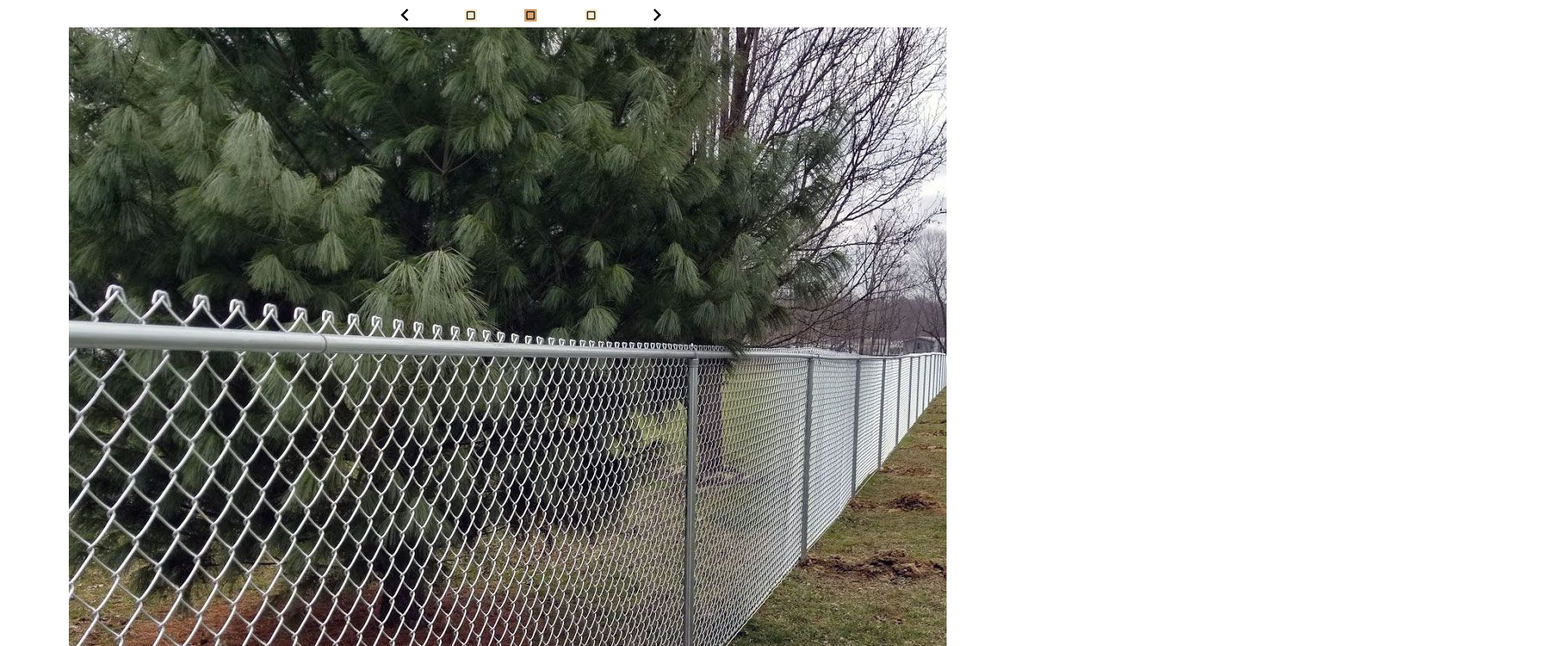
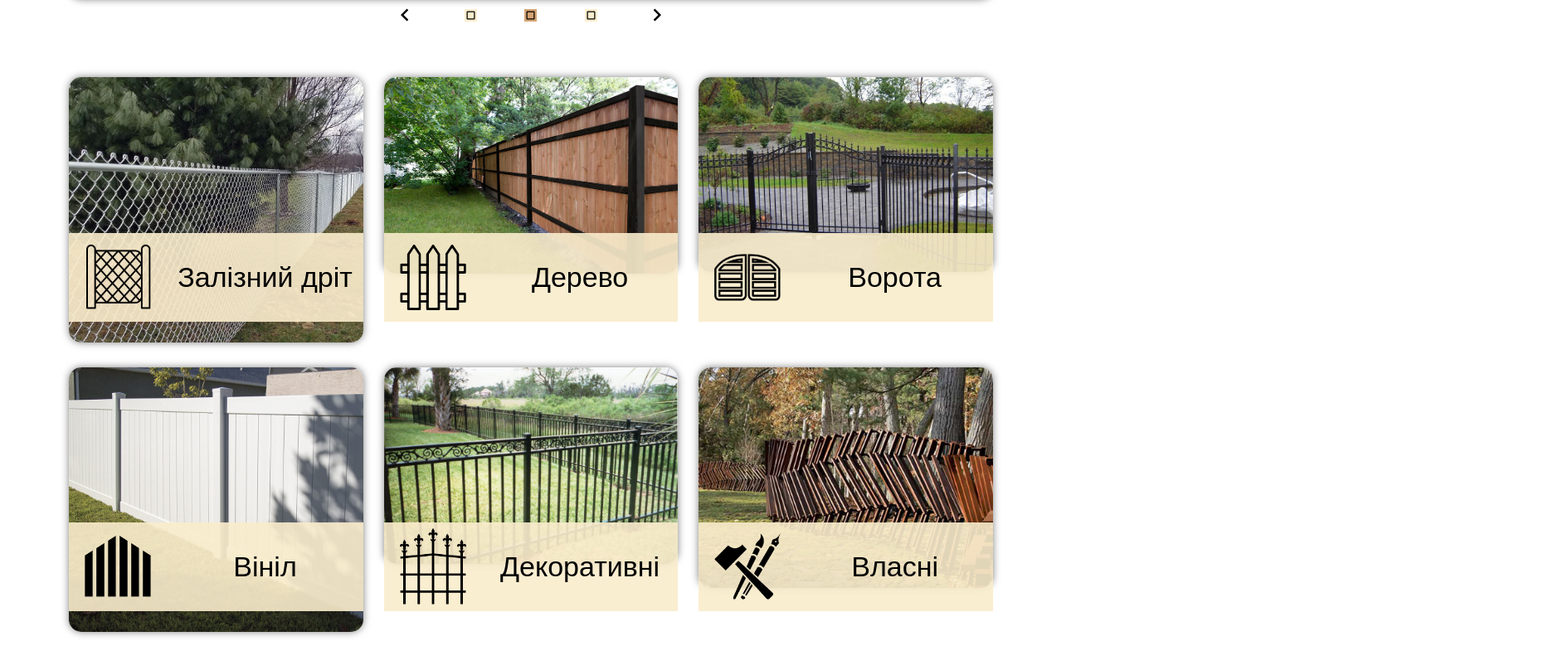
Before and after one commit to d9nchik/gozha_ogorozha, a plain HTML site: page index.html in a window 1280 px wide. Shown: the part 720-1499 px from the top of the page at 83% size, 1872 px wide, since content can reach past the window. Drawn offline with Linux system fonts and the light colour scheme; a web font is replaced by a local one.

Commit message:
add style for menu on PC

```diff
--- a/css/main.sass
+++ b/css/main.sass
@@ -79,6 +79,7 @@ main, footer
 
 main
   min-height: 500px
+
   #promo
     width: 100%
     position: relative
@@ -98,6 +99,7 @@ main
         min-width: 200px
         width: 100%
         border-radius: 15px
+        box-shadow: 0 0 10px rgba(0, 0, 0, 0.5)
 
       h3
         margin: 0
@@ -136,6 +138,50 @@ main
 
       img#active-carousel-contraoller
         background-color: $brown
+
+
+  #menu
+    display: grid
+    grid-gap: 25px
+    margin-top: 60px
+    grid-template-columns: repeat(3, 1fr)
+
+    .menu-item
+      position: relative
+      width: 100%
+      margin-right: 30px
+
+
+      .menu-item-title
+        width: 100%
+        background-color: transparentize($primary-1, 0.1)
+        display: grid
+        grid-template-columns: 1fr 2fr
+        position: absolute
+        bottom: 30px
+
+        img
+          display: block
+          align-self: center
+          justify-self: center
+          border-radius: 0
+          width: 80px
+          box-shadow: none
+
+      img
+        border-radius: 15px
+        width: 100%
+        max-height: 40vh
+        object-position: center
+        object-fit: cover
+        box-shadow: 0 0 10px rgba(0, 0, 0, 0.5)
+
+      h3
+        display: block
+        font-family: "Source Sans Pro", sans-serif
+        font-size: 34px
+        font-weight: normal
+        text-align: center
 
 
 footer
--- a/index.html
+++ b/index.html
@@ -47,27 +47,45 @@
         <div id="menu">
             <div class="menu-item">
                 <img src="fenceImages/chainLink.jpeg" alt="chain link">
-                <h3><img src="svgs/chainLink.png" alt="chain link svg">Залізний дріт</h3>
+                <div class="menu-item-title">
+                    <img src="svgs/chainLink.png" alt="chain link svg">
+                    <h3> Залізний дріт</h3>
+                </div>
             </div>
             <div class="menu-item">
                 <img src="fenceImages/wood.jpg" alt="wood gate">
-                <h3><img src="svgs/wood.png" alt="wood gate svg">Дерево</h3>
+                <div class="menu-item-title">
+                    <img src="svgs/wood.png" alt="wood gate svg">
+                    <h3> Дерево </h3>
+                </div>
             </div>
             <div class="menu-item">
                 <img src="fenceImages/gates.jpg" alt="gates">
-                <h3><img src="svgs/gates.png" alt="gates svg">Ворота</h3>
+                <div class="menu-item-title">
+                    <img src="svgs/gates.png" alt="gates svg">
+                    <h3>Ворота</h3>
+                </div>
             </div>
             <div class="menu-item">
                 <img src="fenceImages/vinyl.jpg" alt="vinyl">
-                <h3><img src="svgs/vinyl.png" alt="vinyl svg">Вініл</h3>
+                <div class="menu-item-title">
+                    <img src="svgs/vinyl.png" alt="vinyl svg">
+                    <h3>Вініл</h3>
+                </div>
             </div>
             <div class="menu-item">
                 <img src="fenceImages/ornamental.jpg" alt="ornamental">
-                <h3><img src="svgs/ornamental.png" alt="ornamental svg">Декоративні</h3>
+                <div class="menu-item-title">
+                    <img src="svgs/ornamental.png" alt="ornamental svg">
+                    <h3>Декоративні</h3>
+                </div>
             </div>
             <div class="menu-item">
                 <img src="fenceImages/custom.jpg" alt="custom">
-                <h3><img src="svgs/custom.png" alt="custom svg">Власні</h3>
+                <div class="menu-item-title">
+                    <img src="svgs/custom.png" alt="custom svg">
+                    <h3> Власні</h3>
+                </div>
             </div>
         </div>
     </div>
```
Also changed, not shown: css/main.css, 1 other file.
